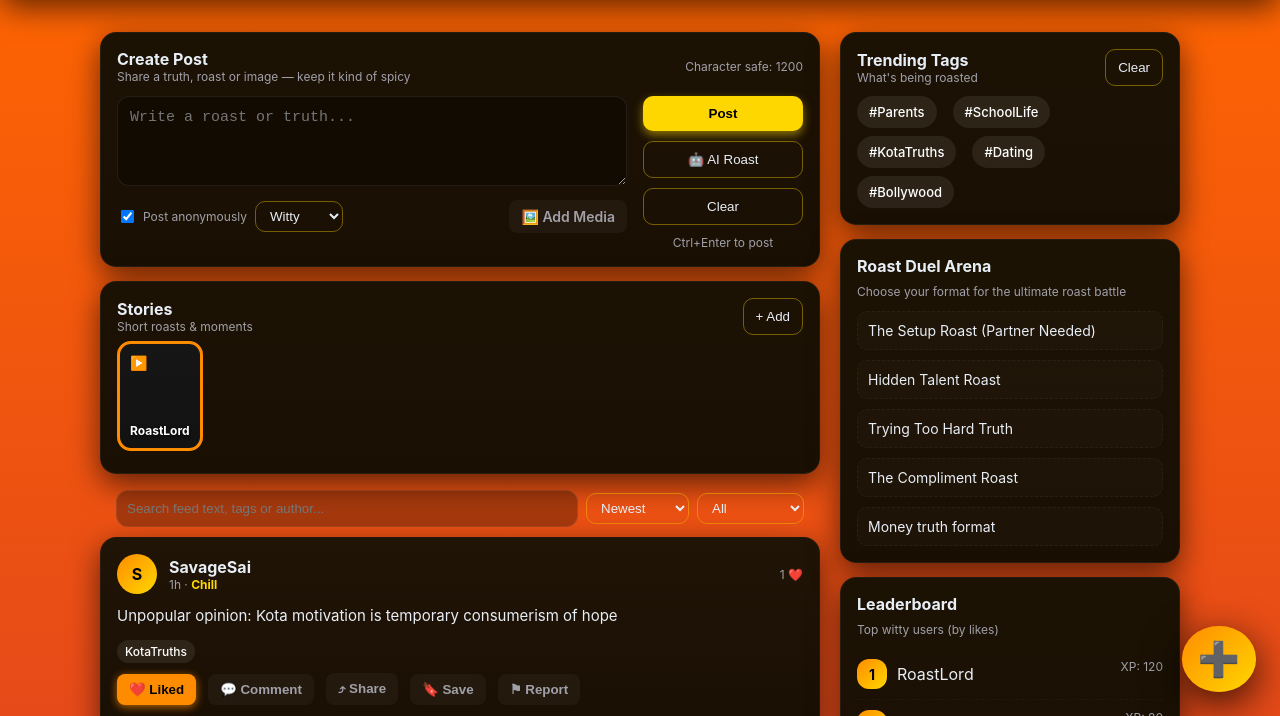
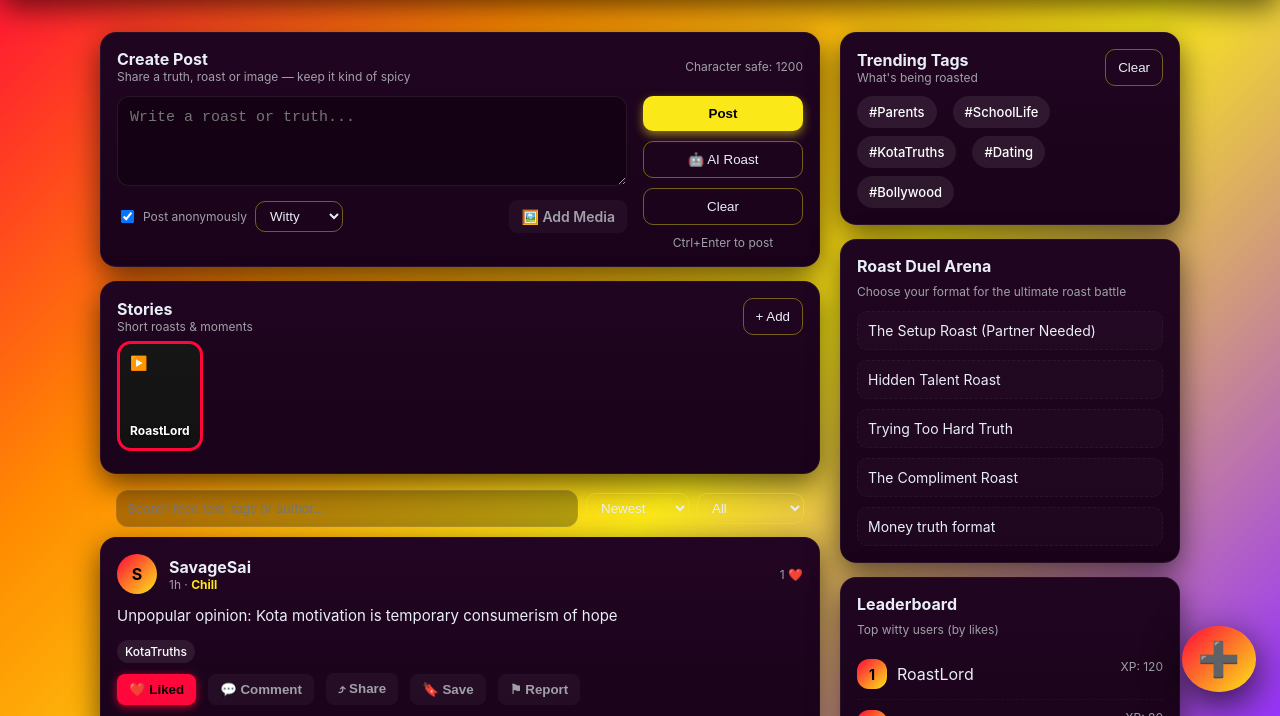
Before and after one commit to avikamat/bharatroasttest, a plain HTML site: page index.html in a window 1280 px wide. Shown: the part 84-800 px from the top of the page. Drawn offline with Linux system fonts and the light colour scheme.

Commit message:
Update index.html

```diff
--- a/index.html
+++ b/index.html
@@ -8,17 +8,17 @@
 <link rel="manifest" href="site.webmanifest">
 <style>
   /* ---------------------------
-     Base theme & utilities (Vibrant Dark Mode with Hot BG)
+     Base theme & utilities (Multi-Colored Hot Theme)
      --------------------------- */
   :root{
-    /* New Palette: Deep Charcoal (for text/cards), FIERY ORANGE/YELLOW Accent */
+    /* New Palette: Deep Purple-Black (for text/cards), NEON Hot Accents */
     --bg-primary:#08080A; /* Used for base dark elements */
-    --card:#1A0F03; /* Very dark card, slightly brown/red tint for warmth */
+    --card:#1A031A; /* Very dark card, slightly purple tint for contrast */
     --muted:#A0A0A9;
-    --accent:#FF8C00; /* Dark Orange/Hot */
-    --accent-2:#FFD700; /* Gold/Yellow */
+    --accent:#FF073A; /* Neon Hot Pink/Red */
+    --accent-2:#FBE818; /* Electric Yellow/Gold */
     --glass: rgba(255,255,255,0.05);
-    --glass-fixed: rgba(26, 15, 3, 0.85); /* Dark, slightly tinted glass for fixed bars */
+    --glass-fixed: rgba(26, 3, 26, 0.85); /* Dark, slightly tinted glass for fixed bars */
     --success:#08a045;
     --danger:#FF4D4F;
     font-family: Inter, ui-sans-serif, system-ui, -apple-system, "Segoe UI", Roboto, "Helvetica Neue", Arial;
@@ -26,10 +26,10 @@
   }
   html,body{
     height:100%; margin:0;
-    /* --- NEW FUN & HOT BACKGROUND (Keep) --- */
+    /* --- NEW FUN & MULTI-COLORED HOT BACKGROUND --- */
     background:
-        /* 1. Base Fiery Gradient: Hot Orange to Red-Orange */
-        linear-gradient(180deg, #FF6600 0%, #E64A19 100%);
+        /* 1. Base Fiery Gradient: Hot Red, Orange, Yellow, Purple */
+        linear-gradient(135deg, #FF073A 0%, #FF8C00 30%, #FBE818 60%, #9933FF 100%);
     color:#e8eef6; /* Light text for contrast */
     overflow-x: hidden; /* CRITICAL: Prevent horizontal scroll */
   }
@@ -83,8 +83,8 @@
     .app{
       grid-template-columns:1fr; /* Single column layout */
       padding: 0 0 70px 0; /* NO horizontal padding on container */
+      max-width: 100vw; /* Ensure it respects viewport width */
       gap: 10px;
-      max-width: 100vw; /* Ensure it respects viewport width */
     }
     .rightcol{
       display: none; /* Hide the whole right column */
@@ -151,7 +151,7 @@
   /* Cards & layout */
   .card{
     /* Use a dark, slightly tinted background for the cards to stand out on the hot background */
-    background:linear-gradient(180deg, #1C1204 0%, #1A0F03 100%);
+    background:linear-gradient(180deg, #200520 0%, #1A031A 100%); /* Adjusted card gradient to match new theme */
     padding:16px;
     border-radius:var(--radius);
     margin-bottom:14px;
@@ -167,22 +167,22 @@
     color:#000;
     cursor:pointer;
     font-weight:700;
-    box-shadow:0 4px 10px rgba(255, 215, 0, 0.5); /* Yellow shadow */
+    box-shadow:0 4px 10px rgba(251, 232, 24, 0.5); /* Yellow shadow */
   }
   .btn:active{transform:scale(0.98)}
 
-  /* --- GHOST BUTTON VISIBILITY FIX --- */
+  /* --- GHOST BUTTON VISIBILITY FIX (Kept) --- */
   .ghost{
     background:transparent;
     /* Use a solid white/accent border for high contrast */
-    border:1px solid rgba(255, 215, 0, 0.4); /* Accent-2 with 40% transparency */
+    border:1px solid rgba(251, 232, 24, 0.4); /* Accent-2 with 40% transparency */
     padding:10px 12px;
     border-radius:10px;
     color:#e8eef6; /* Use main text color (light) for visibility */
     cursor:pointer;
     font-weight: 500;
   }
-  .ghost:hover{background:rgba(255, 215, 0, 0.1); color: #fff;} /* Light background tint on hover */
+  .ghost:hover{background:rgba(251, 232, 24, 0.1); color: #fff;} /* Light background tint on hover */
   .ghost:active{transform:scale(0.98)}
   /* --- END GHOST BUTTON FIX --- */
 
@@ -205,7 +205,7 @@
   .post{
     padding:16px;
     border-radius:var(--radius);
-    background:linear-gradient(180deg,#1F1406, #1A0F03); /* Slightly deeper background for posts */
+    background:linear-gradient(180deg,#220522, #1A031A); /* Slightly deeper background for posts */
     border:1px solid rgba(255,255,255,0.04);
   }
   .post:hover{
@@ -227,7 +227,7 @@
     font-weight:600;
   }
   .icon-btn:hover{background:rgba(255,255,255,0.08);}
-  .icon-btn.active{background:var(--accent);color:#000;box-shadow:0 2px 8px rgba(255, 140, 0, 0.7);} /* Text color set to black here too */
+  .icon-btn.active{background:var(--accent);color:#000;box-shadow:0 2px 8px rgba(255, 7, 58, 0.7);} /* Text color set to black here too */
   .badge{background:var(--accent-2);padding:4px 10px;border-radius:999px;font-size:12px;color:#000;font-weight:700}
 
   /* Right column specifics (still used on desktop) */
@@ -1240,7 +1240,7 @@ function openThread(threadId){
 
   const root = document.getElementById('dmThread');
   root.innerHTML = t.messages.map(m=>
-    `<div style="padding:8px; background: ${m.from === state.currentUserId ? 'rgba(255, 140, 0, 0.2)' : 'rgba(255, 215, 0, 0.2)'}; border-radius: 10px; margin-bottom: 6px; margin-left: ${m.from === state.currentUserId ? 'auto' : '0'}; width: fit-content; max-width: 90%;">
+    `<div style="padding:8px; background: ${m.from === state.currentUserId ? 'rgba(255, 7, 58, 0.2)' : 'rgba(251, 232, 24, 0.2)'}; border-radius: 10px; margin-bottom: 6px; margin-left: ${m.from === state.currentUserId ? 'auto' : '0'}; width: fit-content; max-width: 90%;">
       <strong>${getUserDisplay(m.from)}</strong>: ${sanitize(m.txt)}
       <div class="u-xxs muted" style="margin-top: 2px;">${timeAgo(m.at)}</div>
     </div>`
```
